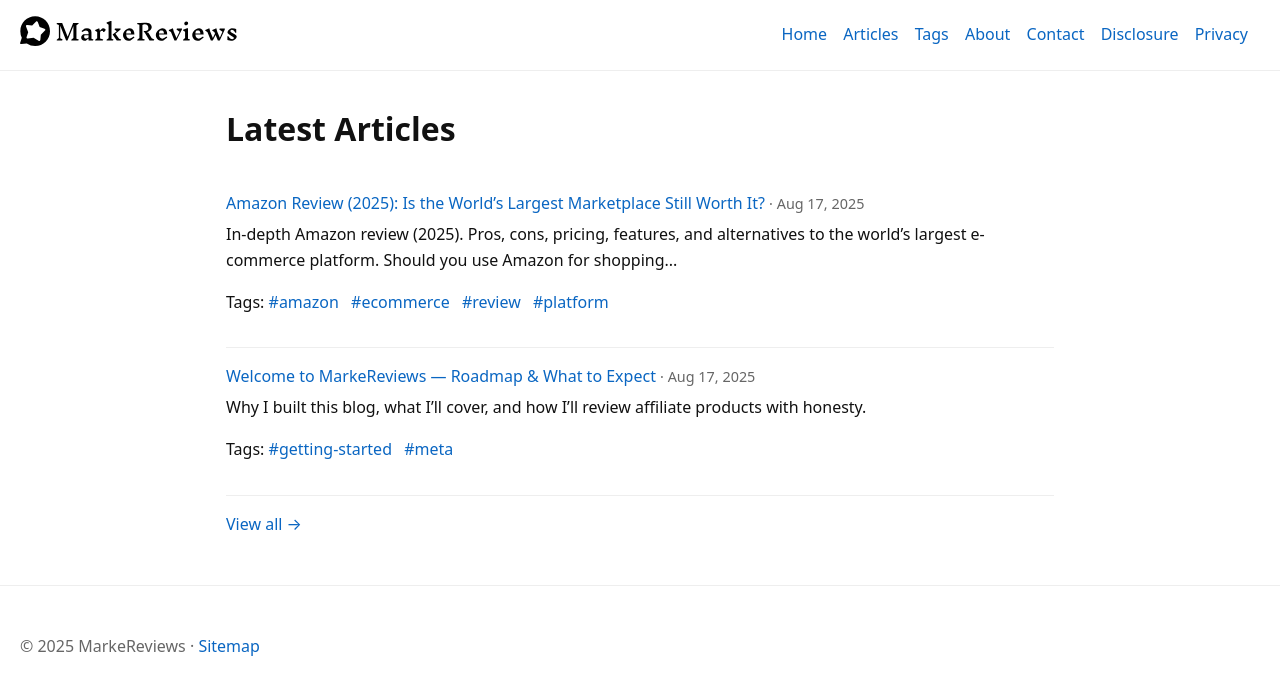
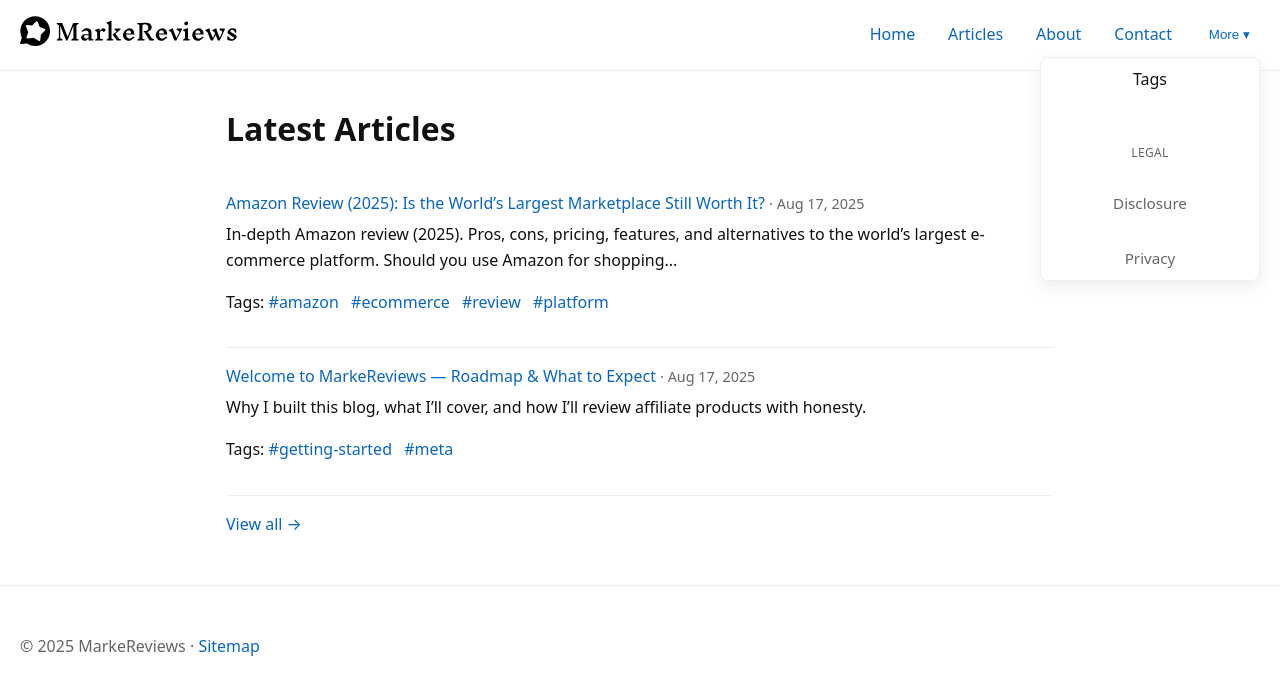
Before and after one commit to amineelom/myblogger, a Jekyll site: the page built from index.md, in a window 1280 px wide. Shown: the top 695 px of the page. Built offline with Jekyll 4.4.1, drawn with Linux system fonts in a browser that asks for light colours.

Commit message:
feat(nav): add 'More' dropdown (Tags + Legal) and mobile hamburger with overlay; fix sticky dropdown; improve CSS and cache-bust stylesheet

```diff
--- a/_layouts/default.html
+++ b/_layouts/default.html
@@ -5,7 +5,7 @@
   <link rel="icon" href="{{ site.baseurl }}/assets/images/favicon.png" type="image/x-icon">
   <title>{% if page.title %}{{ page.title }} – {% endif %}{{ site.title }}</title>
   <meta name="viewport" content="width=device-width, initial-scale=1">
-  <link href="{{ site.baseurl }}/assets/css/style.css" rel="stylesheet">
+  <link href="{{ site.baseurl }}/assets/css/style.css?v={{ site.time | date: '%s' }}" rel="stylesheet">
   <link rel="alternate" type="application/rss+xml" title="{{ site.title }} Feed" href="{{ site.baseurl }}/feed.xml">
   {% seo %}
   <script defer src="{{ site.baseurl }}/assets/js/affiliate.js"></script>
@@ -20,14 +20,37 @@
   </script>
 </head>
 <body>
+  <div class="site-overlay" hidden></div>
   <header class="site-header">
     <a href="{{ site.baseurl }}/">
   <img src="{{ site.baseurl }}/assets/images/default-monochrome-black.svg" alt="MarketReviews Logo" style="height:30px;">
 </a>
-    <nav>
-      {% for item in site.nav %}
-        <a href="{{ site.baseurl }}{{ item.url }}">{{ item.title }}</a>
-      {% endfor %}
+    <button class="nav-toggle" aria-expanded="false" aria-controls="site-nav" aria-label="Toggle navigation">☰</button>
+    <nav id="site-nav" class="site-nav">
+      <ul class="nav-primary">
+        {% for item in site.nav %}
+          {% if item.title == "Home" or item.title == "Articles" or item.title == "About" or item.title == "Contact" %}
+            <li><a href="{{ site.baseurl }}{{ item.url }}">{{ item.title }}</a></li>
+          {% endif %}
+        {% endfor %}
+      </ul>
+      <div class="nav-more">
+        <button class="more-toggle" aria-expanded="false" aria-haspopup="true" aria-controls="more-menu">More ▾</button>
+        <ul id="more-menu" class="nav-dropdown">
+          {% for item in site.nav %}
+            {% if item.title == "Tags" %}
+              <li><a href="{{ site.baseurl }}{{ item.url }}">{{ item.title }}</a></li>
+            {% endif %}
+          {% endfor %}
+          <li class="divider" role="separator"></li>
+          <li class="label">Legal</li>
+          {% for item in site.nav %}
+            {% if item.title == "Disclosure" or item.title == "Privacy" %}
+              <li class="legal"><a href="{{ site.baseurl }}{{ item.url }}">{{ item.title }}</a></li>
+            {% endif %}
+          {% endfor %}
+        </ul>
+      </div>
     </nav>
   </header>
 
@@ -38,5 +61,57 @@
   <footer class="site-footer">
     <p>© {{ "now" | date: "%Y" }} {{ site.author }} · <a href="{{ site.baseurl }}/sitemap.xml">Sitemap</a></p>
   </footer>
+  <script>
+    document.addEventListener('DOMContentLoaded', function() {
+      var navToggle = document.querySelector('.nav-toggle');
+      var siteNav = document.getElementById('site-nav');
+      var moreToggle = document.querySelector('.more-toggle');
+      var overlay = document.querySelector('.site-overlay');
+
+      function closeAll(){
+        siteNav.classList.remove('open');
+        if (navToggle) navToggle.setAttribute('aria-expanded','false');
+        document.querySelectorAll('.nav-more.open').forEach(function(n){ n.classList.remove('open'); });
+        if (overlay) overlay.setAttribute('hidden','');
+      }
+
+      if (navToggle && siteNav) {
+        navToggle.addEventListener('click', function(){
+          var expanded = this.getAttribute('aria-expanded') === 'true';
+          this.setAttribute('aria-expanded', String(!expanded));
+          siteNav.classList.toggle('open');
+          if (overlay) {
+            if (siteNav.classList.contains('open')) overlay.removeAttribute('hidden');
+            else overlay.setAttribute('hidden','');
+          }
+        });
+      }
+
+      if (overlay) {
+        overlay.addEventListener('click', closeAll);
+      }
+
+      if (moreToggle) {
+        moreToggle.addEventListener('click', function(e){
+          e.preventDefault();
+          e.stopPropagation();
+          var parent = this.closest('.nav-more');
+          if (!parent) return;
+          var willOpen = !parent.classList.contains('open');
+          document.querySelectorAll('.nav-more.open').forEach(function(n){ n.classList.remove('open'); });
+          this.setAttribute('aria-expanded', String(willOpen));
+          if (willOpen) parent.classList.add('open');
+        });
+      }
+
+      document.addEventListener('click', function(e){
+        var isInsideMore = e.target.closest && e.target.closest('.nav-more');
+        if (!isInsideMore) {
+          document.querySelectorAll('.nav-more.open').forEach(function(n){ n.classList.remove('open'); });
+          if (moreToggle) moreToggle.setAttribute('aria-expanded','false');
+        }
+      });
+    });
+  </script>
 </body>
 </html>
--- a/assets/css/style.css
+++ b/assets/css/style.css
@@ -2,7 +2,7 @@
 *{box-sizing:border-box;}
 body{margin:0; font:16px/1.6 system-ui, -apple-system, Segoe UI, Roboto, Ubuntu; color:var(--fg); background:var(--bg);}
 a{color:var(--link); text-decoration:none;} a:hover{text-decoration:underline;}
-.site-header{display:flex; gap:1rem; align-items:center; justify-content:space-between; padding:1rem 1.25rem; border-bottom:1px solid var(--border); position:sticky; top:0; background:#fff;}
+.site-header{display:flex; gap:1rem; align-items:center; justify-content:space-between; padding:1rem 1.25rem; border-bottom:1px solid var(--border); position:sticky; top:0; background:#fff; z-index:1000;}
 .brand{font-weight:700;}
 nav a{margin-right:.75rem;}
 .container{max-width:860px; margin:2rem auto; padding:0 1rem;}
@@ -14,3 +14,45 @@
 .site-footer{padding:2rem 1.25rem; border-top:1px solid var(--border); margin-top:3rem; color:var(--muted);}
 .post img{max-width:100%; height:auto;}
 code, pre{background:#f6f8fa; padding:.2rem .4rem; border-radius:.3rem;}
+
+/* Overlay */
+.site-overlay{position:fixed; inset:0; background:rgba(0,0,0,.35); z-index:900;}
+
+/* Navigation restructure */
+.site-nav{display:flex; align-items:center; gap:1rem;}
+.site-header .site-nav ul{list-style:none !important; margin:0; padding:0; display:flex; gap:.75rem; align-items:center;}
+.site-nav ul{display:flex; gap:.25rem;}
+.site-header li{list-style:none !important;}
+.site-nav li{margin:0;}
+.site-nav a{margin-right:0; padding:.5rem .65rem; border-radius:.4rem;}
+.site-nav a:hover{background:#f6f8fa; text-decoration:none;}
+
+.nav-more{position:relative;}
+.more-toggle{background:transparent; border:0; padding:.5rem .65rem; border-radius:.4rem; cursor:pointer; color:var(--link);}
+.more-toggle:hover{text-decoration:underline; background:transparent;}
+
+.nav-dropdown{position:absolute; top:calc(100% + .4rem); right:0; background:#fff; border:1px solid var(--border); border-radius:.5rem; box-shadow:0 6px 18px rgba(0,0,0,.07); min-width:220px; display:none; flex-direction:column; padding:.35rem 0; z-index:1001; pointer-events:auto;}
+.nav-dropdown li{padding:0;}
+.nav-dropdown li.label{padding:.4rem .75rem; font-size:.75rem; text-transform:uppercase; letter-spacing:.03em; color:var(--muted);}
+.nav-dropdown li.divider{height:1px; background:var(--border); margin:.3rem 0;}
+.nav-dropdown li.legal a{font-size:.95rem; color:var(--muted);}
+.nav-dropdown a{display:block; padding:.6rem .75rem; margin:0; color:var(--fg);}
+.nav-dropdown a:hover{background:#f6f8fa; text-decoration:none;}
+
+/* Desktop hover handled by JS to avoid stickiness */
+.nav-more.open .nav-dropdown{display:flex;}
+
+/* Hamburger toggle */
+.nav-toggle{display:none; background:#fff; border:1px solid var(--border); padding:.45rem .65rem; border-radius:.4rem; font-size:1.1rem; cursor:pointer;}
+
+/* Responsive */
+@media (max-width: 720px){
+  .nav-toggle{display:inline-block;}
+  .site-nav{position:fixed; top:64px; right:0; left:0; background:#fff; border-top:1px solid var(--border); box-shadow:0 10px 24px rgba(0,0,0,.08); padding:.5rem .75rem 1rem; display:none; flex-direction:column; gap:.25rem; z-index:1001;}
+  .site-nav.open{display:flex;}
+  .site-nav ul{flex-direction:column; gap:.1rem;}
+  .site-nav a{margin:0; padding:.7rem .5rem;}
+  .nav-more{align-self:stretch;}
+  .more-toggle{width:100%; text-align:left;}
+  .nav-dropdown{position:relative; top:0; right:auto; left:0; box-shadow:none; border:1px solid var(--border); border-radius:.5rem; margin-top:.25rem;}
+}
```
